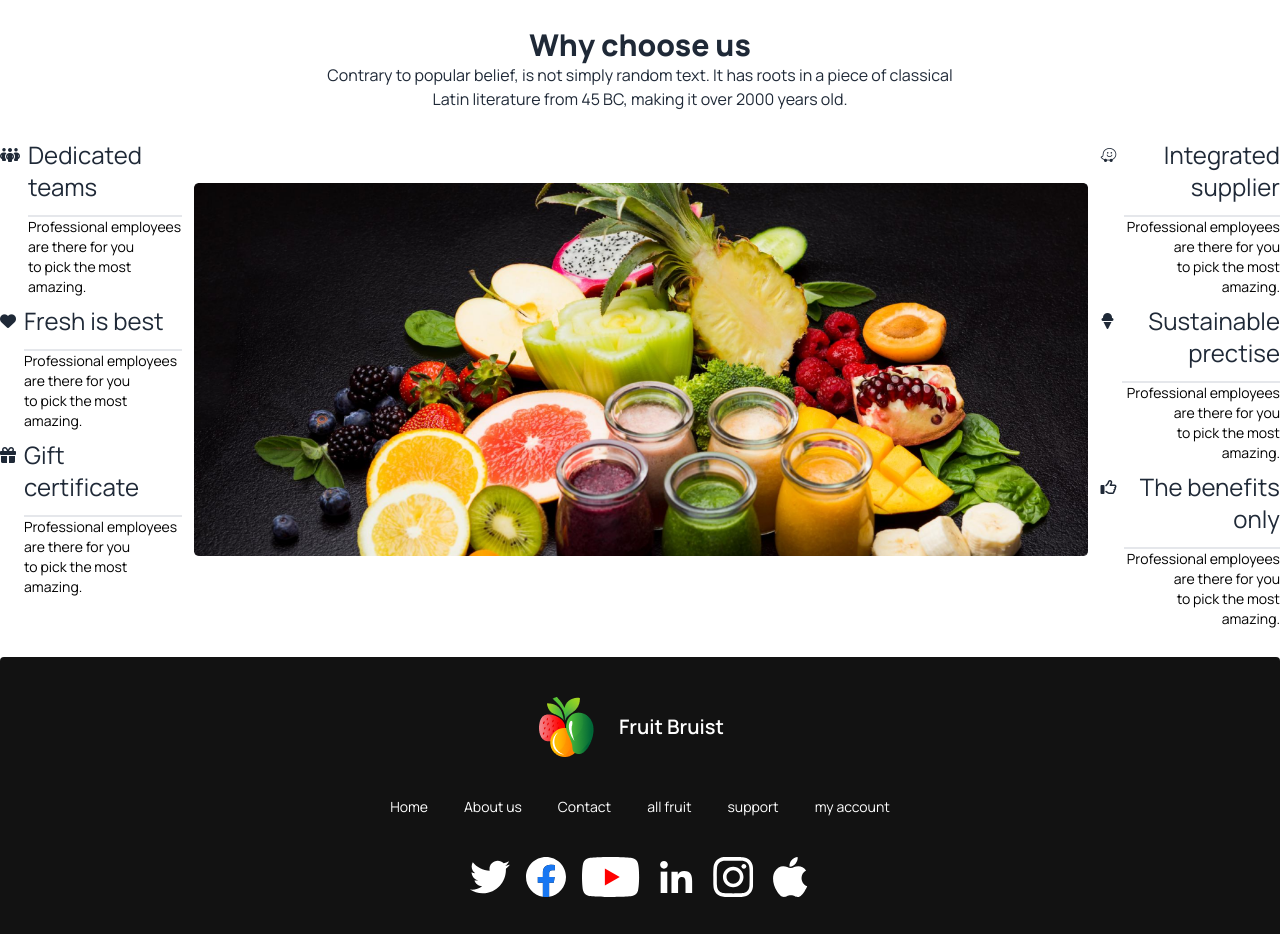
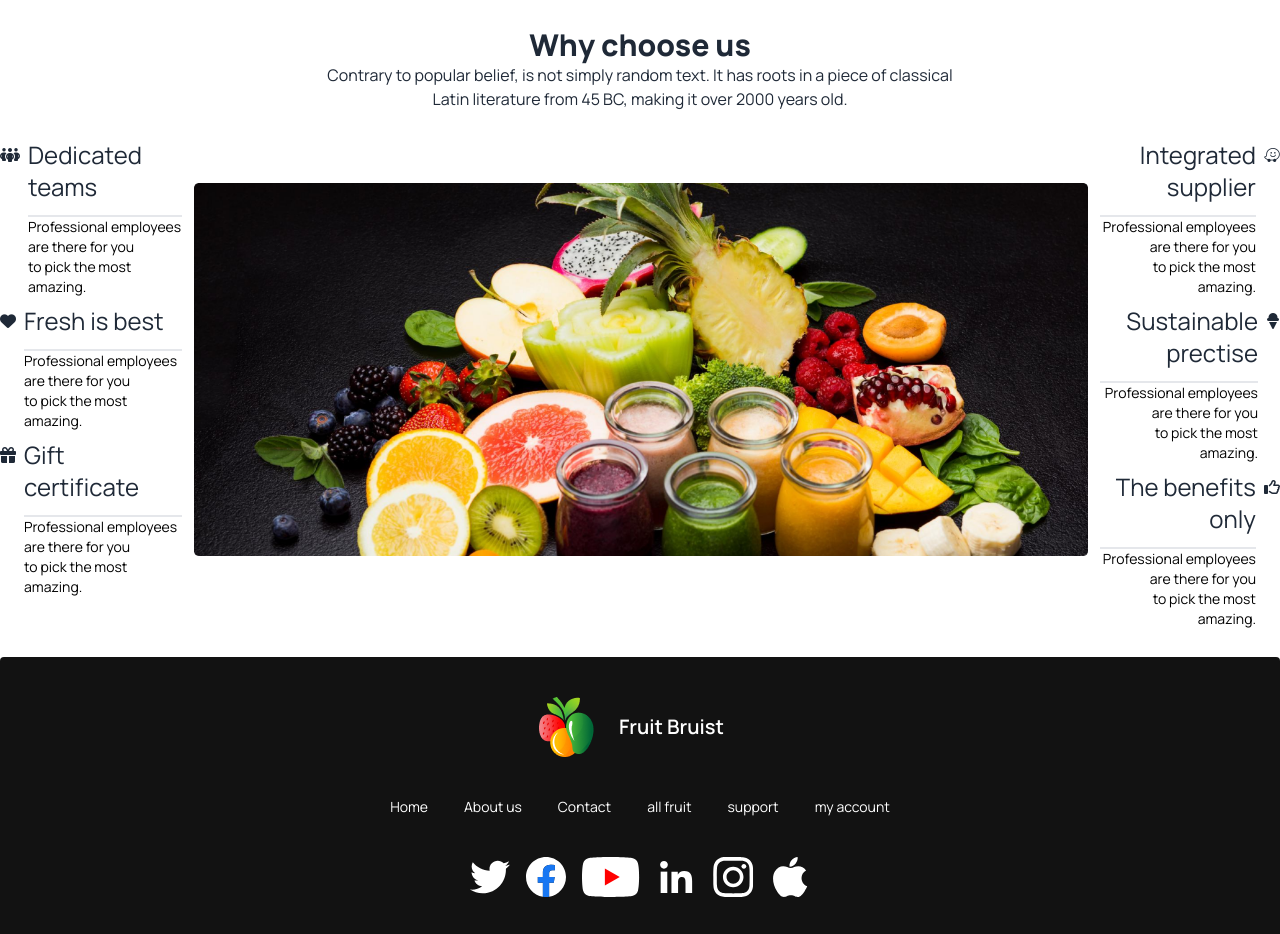
Before and after one commit to Arafath999/Assesment, a plain HTML site: page index.html in a window 1280 px wide. Shown: the part 2380-3314 px from the top of the page. Drawn offline with nearby package versions, Linux system fonts and the light colour scheme.

Commit message:
added to the design

```diff
--- a/index.html
+++ b/index.html
@@ -514,7 +514,7 @@
                 <img class="pt-8 pb-5 rounded-2xl pl-3 pr-3" src="./images/banner3.png" alt="" height="" weight="">
             </div>
             <div class="text-end">
-                <div class="flex gap-2 mt-2">
+                <div class="flex gap-2 mt-2 flex-row-reverse">
                     <i class="fa-brands fa-waze mt-2"></i>
                     <div>
                         <h3 class="text-2xl font-extra-bold">Integrated supplier</h3>
@@ -522,7 +522,7 @@
                             pick the most amazing.</p>
                     </div>
                 </div>
-                <div class="flex gap-2 mt-2">
+                <div class="flex gap-2 mt-2 flex-row-reverse">
                     <i class="fa-solid fa-ice-cream mt-2"></i>
                     <div>
                         <h3 class="text-2xl font-extra-bold">Sustainable prectise</h3>
@@ -530,7 +530,7 @@
                             pick the most amazing.</p>
                     </div>
                 </div>
-                <div class="flex gap-2 mt-2">
+                <div class="flex gap-2 mt-2 flex-row-reverse">
                     <i class="fa-regular fa-thumbs-up mt-2"></i>
                     <div>
                         <h3 class="text-2xl font-extra-bold">The benefits only</h3>
```
